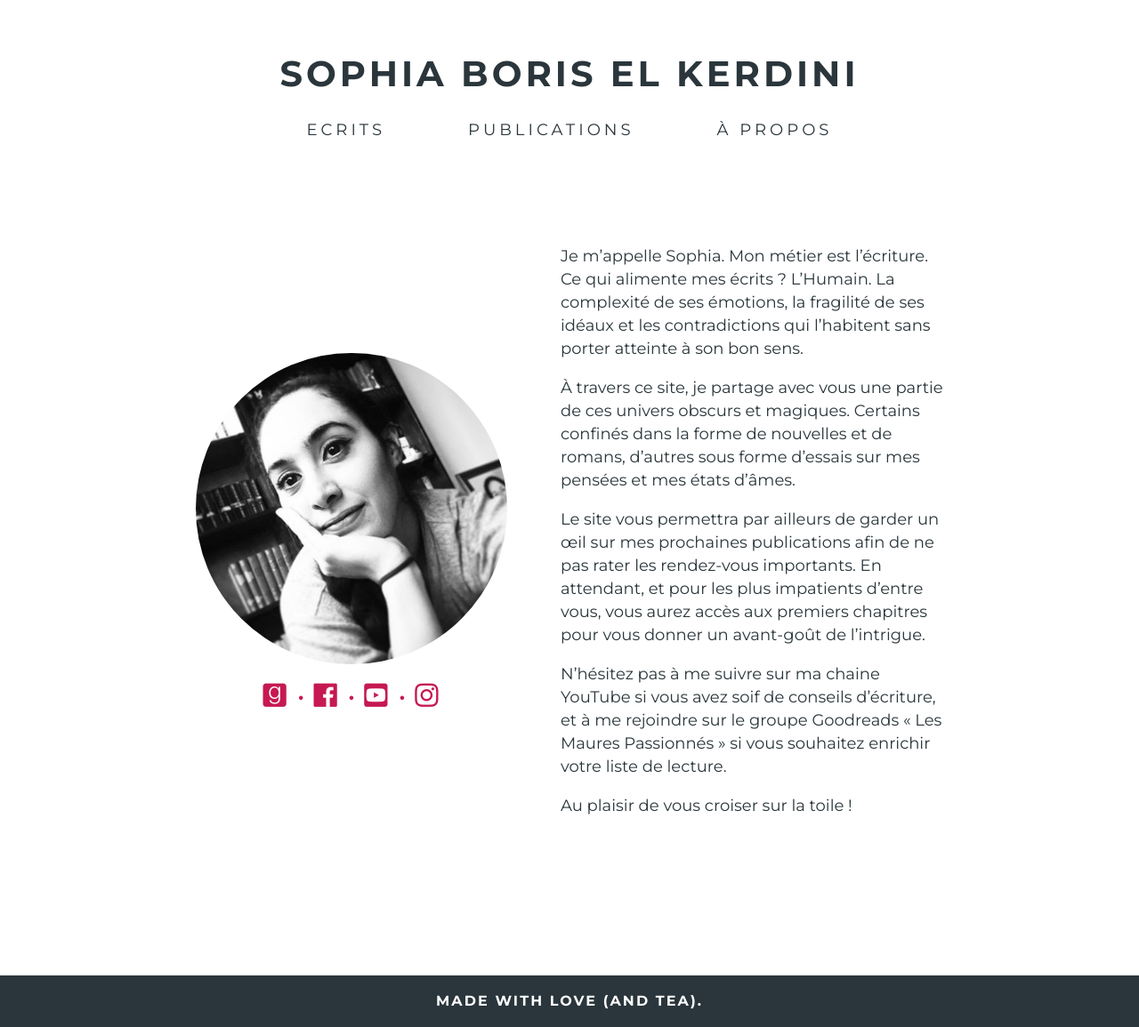
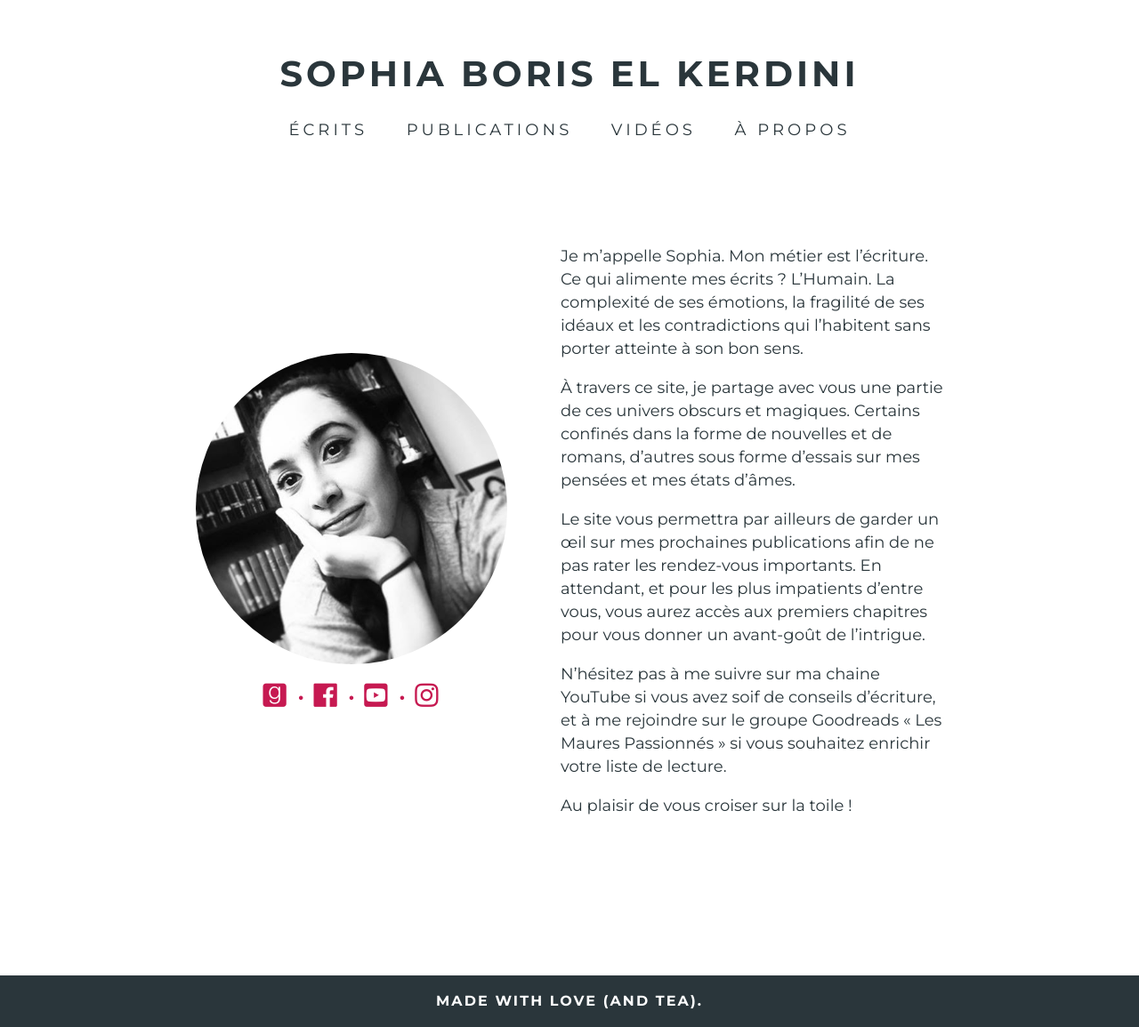
Before and after one commit to et3rnalsunshine/et3rnalsunshine, a Jekyll site: the page built from index.html, in a window 1280 px wide. Shown: the whole page at 89% size. Built offline with Jekyll 4.4.1, drawn with Linux system fonts in a browser that asks for light colours.

Commit message:
Add videos section

```diff
--- a/_includes/layout/header.html
+++ b/_includes/layout/header.html
@@ -2,7 +2,7 @@
   <a href="{{ "/" | prepend: site.baseurl }}" class="logo">Sophia Boris El Kerdini</a>
   <div class="menu">
     <div class="menu__item menu__item--expandable {% if page.url contains "/essais" or page.url contains "/nouvelles" or page.url contains "/avis-de-lecture" %}menu__item--active{% endif %}">
-        <div class="menu__item__text">Ecrits</div>
+        <div class="menu__item__text">Écrits</div>
         <div class="menu__item__list">
             <a href="{{ "/categories/nouvelles.html" | prepend: site.baseurl }}">Nouvelles</a>
             <a href="{{ "/categories/essais.html" | prepend: site.baseurl }}">Essais</a>
@@ -10,6 +10,7 @@
         </div>
     </div>
     <a href="{{ "/publications.html" | prepend: site.baseurl }}" class="menu__item {% if page.url == "/publications" %}menu__item--active{% endif %}">Publications</a>
+    <a href="https://www.youtube.com/channel/UCm2eiXG0mYqvbV0Lc228U7Q/videos" class="menu__item" target="_blank">Vidéos</a>
     <a href="{{ "/a-propos.html" | prepend: site.baseurl }}" class="menu__item {% if page.url == "/a-propos" %}menu__item--active{% endif %}">À propos</a>
   </div>
 </header>
--- a/assets/_sass/pages/_layout.scss
+++ b/assets/_sass/pages/_layout.scss
@@ -25,7 +25,7 @@
   font-size: 1.13rem;
   display: flex;
   justify-content: space-between;
-  padding: 0 30px;
+  padding: 0 10px;
 
   &__item {
     color: $black;
```
